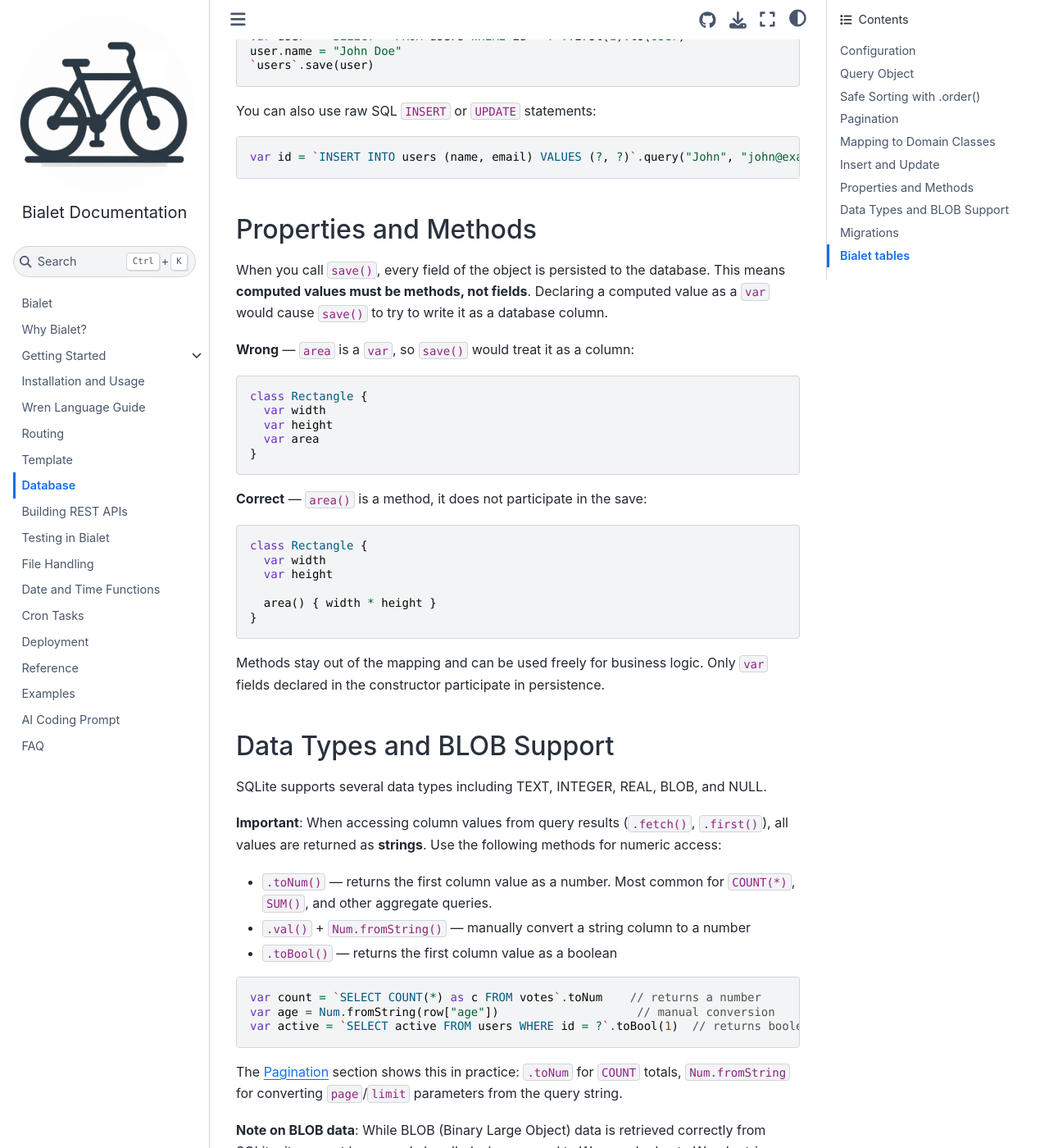
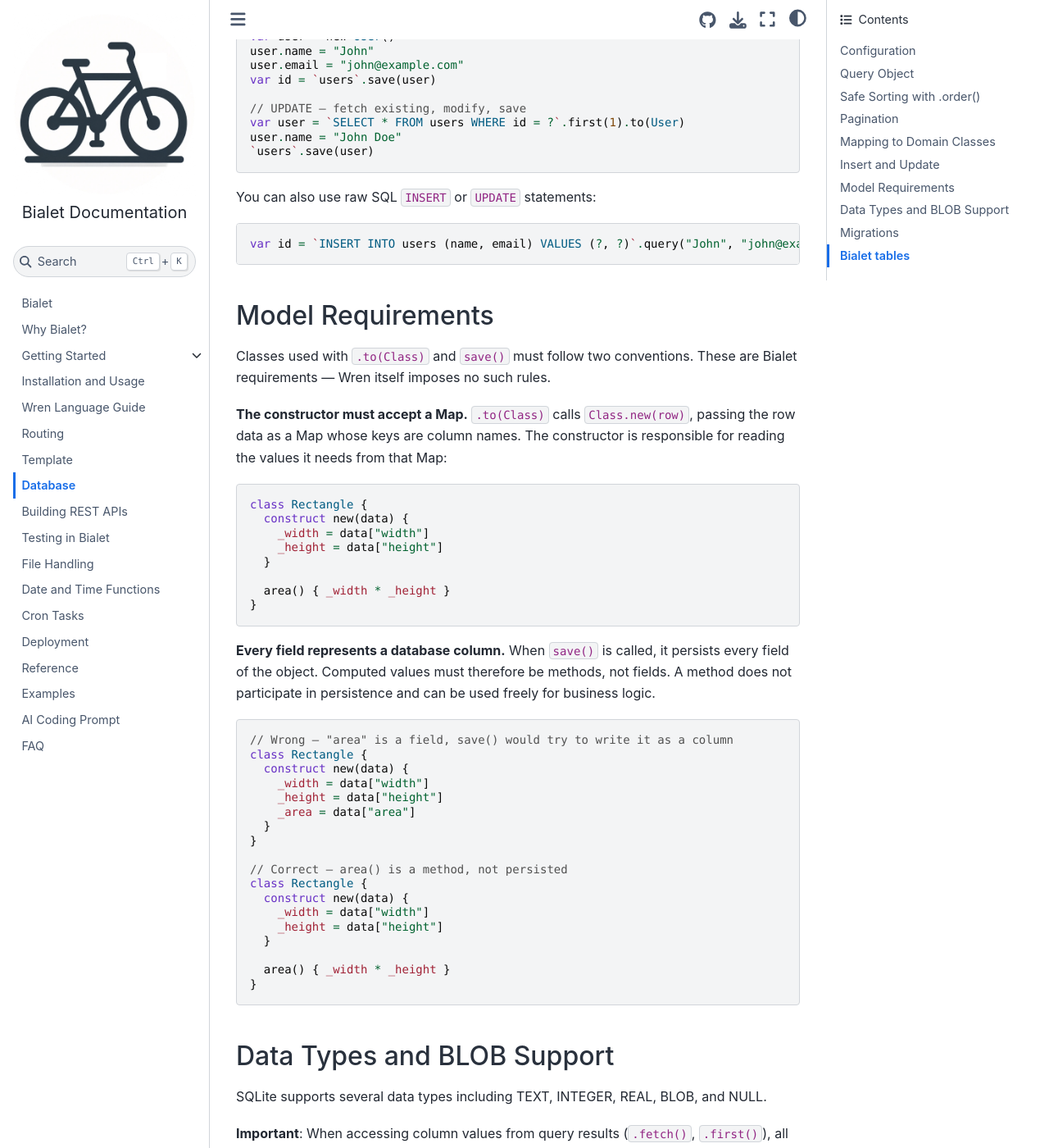
Before and after one commit to bialet/bialet, a Sphinx documentation site: the page built from docs/database.md, in a window 1280 px wide and 1400 px high, scrolled down 5153 px. Shown: the whole window at 82% size. Built offline with Sphinx 7.4.7 and the Sphinx Book theme 1.1.4, drawn with Linux system fonts in a browser that asks for light colours; the version number could not be read and is left out; some of the changed text lies outside the part shown.

Commit message:
docs: add table.save() example to Query object overview

````diff
--- a/docs/database.md
+++ b/docs/database.md
@@ -30,7 +30,7 @@
 - `toBool()`: Returns the value of the first column as a boolean.
 
 Additional methods available on Query objects:
-- `save(values)`: Insert or update a row in the table. See [Insert and update](#insert-and-update).
+- `save(values)`: Insert or update a row. Called on a table name: `` `users`.save(values) ``. See [Insert and Update](#insert-and-update).
 - `order(column, direction, allowedColumns, limit)`: Append a safe ORDER BY clause. See [Safe Sorting](#safe-sorting-with-order).
 - `to(Class)`: Map results to domain class instances. See [Mapping to Domain Classes](#mapping-results-to-domain-classes).
 
@@ -73,6 +73,9 @@
 
 // Give the current day of the year
 var day = `SELECT strftime('%j', 'now')`.toNum
+
+// Save a Map to a table — INSERT if no id, UPDATE if id present
+var id = `users`.save({"name": "John", "email": "john@example.com"})
 ```
 
 (safe-sorting-with-order)=
@@ -180,8 +183,10 @@
 The method calls `Class.new(row)` for each row, where `row` is a Map whose
 keys are column names and values are the column values returned by the query.
 
-The constructor receives the Map and assigns fields. Each column in the query
-maps to a property with the same name in the class.
+The constructor receives the Map and assigns fields. Each key in the Map
+is a column name — the constructor reads the values it needs by name. See
+[Model Requirements](#model-requirements) for the conventions classes must
+follow.
 
 ```wren
 class User {
@@ -242,38 +247,53 @@
 var id = `INSERT INTO users (name, email) VALUES (?, ?)`.query("John", "john@example.com")
 ```
 
-(properties-and-methods)=
+(model-requirements)=
 
-## Properties and Methods
+## Model Requirements
 
-When you call `save()`, every field of the object is persisted to the
-database. This means **computed values must be methods, not fields**.
-Declaring a computed value as a `var` would cause `save()` to try to write
-it as a database column.
+Classes used with `.to(Class)` and `save()` must follow two conventions.
+These are Bialet requirements — Wren itself imposes no such rules.
 
-**Wrong** — `area` is a `var`, so `save()` would treat it as a column:
+**The constructor must accept a Map.** `.to(Class)` calls `Class.new(row)`,
+passing the row data as a Map whose keys are column names. The constructor
+is responsible for reading the values it needs from that Map:
 
 ```wren
 class Rectangle {
-  var width
-  var height
-  var area
+  construct new(data) {
+    _width = data["width"]
+    _height = data["height"]
+  }
+
+  area() { _width * _height }
 }
 ```
 
-**Correct** — `area()` is a method, it does not participate in the save:
+**Every field represents a database column.** When `save()` is called, it
+persists every field of the object. Computed values must therefore be
+methods, not fields. A method does not participate in persistence and can be
+used freely for business logic.
 
 ```wren
+// Wrong — "area" is a field, save() would try to write it as a column
 class Rectangle {
-  var width
-  var height
+  construct new(data) {
+    _width = data["width"]
+    _height = data["height"]
+    _area = data["area"]
+  }
+}
 
-  area() { width * height }
+// Correct — area() is a method, not persisted
+class Rectangle {
+  construct new(data) {
+    _width = data["width"]
+    _height = data["height"]
+  }
+
+  area() { _width * _height }
 }
 ```
-
-Methods stay out of the mapping and can be used freely for business logic.
-Only `var` fields declared in the constructor participate in persistence.
 
 ## Data Types and BLOB Support
 
````
